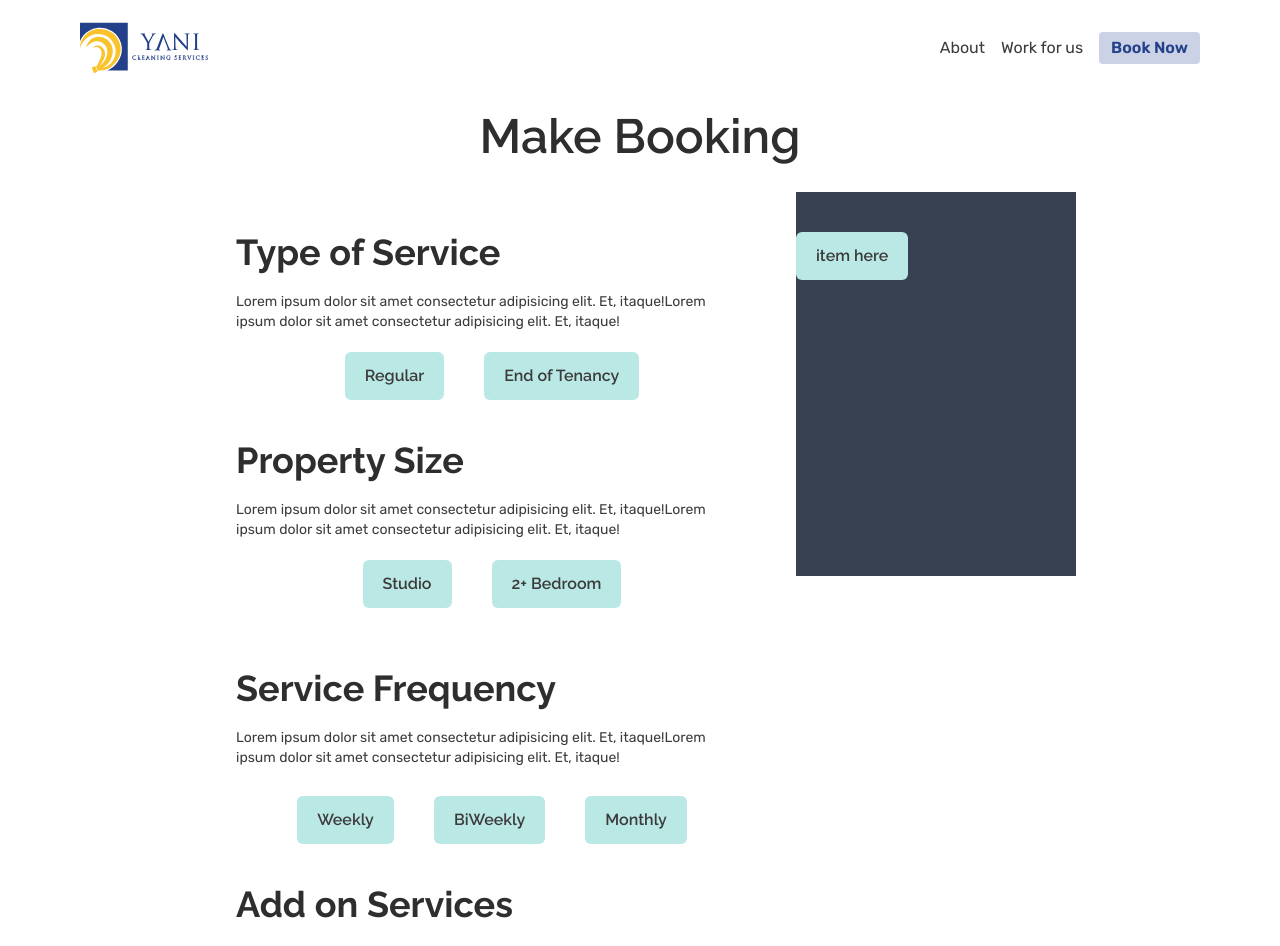
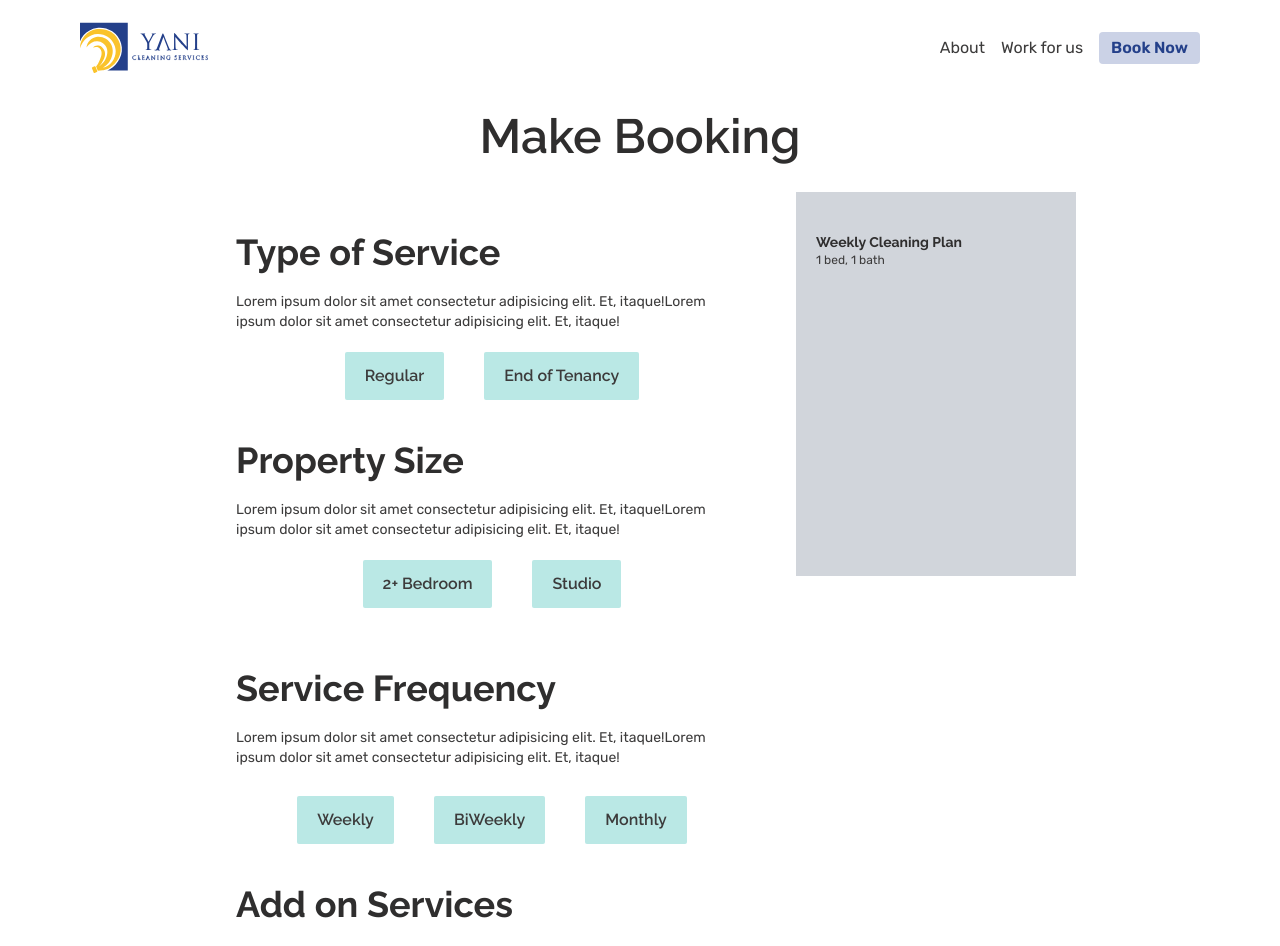
Before and after one commit to guidefari/yani-clean, a Next.js app: page /book in a window 1280 px wide. Shown: the top 946 px of the page. Built offline with nearby package versions, Linux system fonts and the light colour scheme.

Commit message:
feat: improved UX

```diff
--- a/css/index.css
+++ b/css/index.css
@@ -23,6 +23,6 @@
     -webkit-box-shadow: inset 0 0 4px rgba(0,0,0,0.5);
   }
 
-.form-btn{@apply px-5 py-3 rounded-md font-headingSecondary bg-blue-tertiary focus:outline-none focus:ring-2 focus:ring-blue-primary focus:ring-opacity-50;}
+.form-btn{@apply px-5 py-3 rounded-sm font-headingSecondary bg-blue-tertiary focus:outline-none focus:ring-2 focus:ring-blue-primary focus:ring-opacity-50;}
 .number-input{@apply block w-16 mt-1 border-gray-300 rounded-md focus:ring-indigo-500 focus:border-blue-primary focus:ring-opacity-50 sm:text-sm;}
 @tailwind utilities;
--- a/pages/book.js
+++ b/pages/book.js
@@ -5,7 +5,7 @@ const book = () => {
     const [typeOfService, setTypeOfService] = useState('regular')
     const [propertyType, setPropertyType] = useState('studio')
     const [propertySize, setPropertySize] = useState({bed: 1, bath: 1})
-    const [serviceFrequency, setServiceFrequency] = useState('weekly')
+    const [serviceFrequency, setServiceFrequency] = useState('Weekly')
     const [addOnServices, setAddOnServices] = useState([])
 
     const handleAddOnServices = (serviceYacho) => {
@@ -19,6 +19,23 @@ const book = () => {
             setAddOnServices([...addOnServices])
         }
     }
+
+    const handlePropertyType = (type) => {
+        switch (type) {
+            case 'studio':
+                setPropertyType('studio')
+                setPropertySize({bed: 1, bath: 1})
+                break;
+            case 'notStudio':
+                setPropertyType('notStudio')
+                setPropertySize({bed: 2, bath: 1})
+                break;
+
+            default:
+                break;
+        }
+    }
+
     console.log(propertySize)
 
 
@@ -47,11 +64,22 @@ const book = () => {
                                 <p className='text-sm'>Lorem ipsum dolor sit amet consectetur adipisicing elit. Et, itaque!Lorem ipsum dolor sit amet consectetur adipisicing elit. Et, itaque!</p>
                             </div>
                             <div className='flex items-center justify-center pb-5 space-x-10'>
-                                <button className='form-btn' type="button" onClick={() => setPropertyType('studio')}>Studio</button>
-                                <button className='form-btn' type="button" onClick={() => setPropertyType('notStudio')}>2+ Bedroom</button>
+                                <button className='form-btn' type="button" onClick={() => handlePropertyType('notStudio')}>2+ Bedroom</button>
+                                <button className='form-btn' type="button" onClick={() => handlePropertyType('studio')}>Studio</button>
                             </div>
                             {(propertyType === 'notStudio') && (
                                 <div className='flex items-center justify-center space-x-10'>
+                                    <div>
+                                        <label htmlFor="bedrooms" className="block text-sm font-medium text-gray-700">Bedrooms</label>
+                                        <input
+                                            type="number"
+                                            name="bedrooms"
+                                            id="bedrooms"
+                                            min={0}
+                                            className="number-input"
+                                            onChange={(e) => setPropertySize({...propertySize, bed: Number(e.target.value)})}
+                                        />
+                                    </div>
                                     <div>
                                         <label htmlFor="bathrooms" className="block text-sm font-medium text-gray-700">Bathrooms</label>
                                         <input
@@ -61,17 +89,6 @@ const book = () => {
                                             min={0}
                                             className="number-input"
                                             onChange={(e) => setPropertySize({...propertySize, bath: Number(e.target.value)})}
-                                        />
-                                    </div>
-                                    <div>
-                                        <label htmlFor="bedrooms" className="block text-sm font-medium text-gray-700">Bedrooms</label>
-                                        <input
-                                            type="number"
-                                            name="bedrooms"
-                                            id="bedrooms"
-                                            min={0}
-                                            className="number-input"
-                                            onChange={(e) => setPropertySize({...propertySize, bed: Number(e.target.value)})}
                                         />
                                     </div>
                                 </div>
@@ -85,13 +102,13 @@ const book = () => {
                                 </div>
                                 <div className="flex items-center justify-center mt-2 space-x-10">
                                     <div>
-                                        <button className='form-btn' type="button" onClick={() => setServiceFrequency('weekly')}>Weekly</button>
+                                        <button className='form-btn' type="button" onClick={() => setServiceFrequency('Weekly')}>Weekly</button>
                                     </div>
                                     <div>
-                                        <button className='form-btn' type="button" onClick={() => setServiceFrequency('biweekly')}>BiWeekly</button>
+                                        <button className='form-btn' type="button" onClick={() => setServiceFrequency('BiWeekly')}>BiWeekly</button>
                                     </div>
                                     <div>
-                                        <button className='form-btn' type="button" onClick={() => setServiceFrequency('monthly')}>Monthly</button>
+                                        <button className='form-btn' type="button" onClick={() => setServiceFrequency('Monthly')}>Monthly</button>
                                     </div>
                                 </div>
                             </section>
@@ -117,10 +134,12 @@ const book = () => {
                             </div>
                         </section>
                     </div>
-                    <div id='detailsConfirm' className="col-span-1 py-10 bg-gray-700 max-h-96">
+                    <div id='detailsConfirm' className="col-span-1 px-5 py-10 bg-gray-300 max-h-96">
                         <section>
-
-                            <button className='form-btn' type="submit" onClick={() => ''}>item here</button>
+                            <h3 className='text-sm font-heading text-black-heading'>{(typeOfService === 'regular' ) ? `${serviceFrequency} Cleaning Plan` : `End of Tenancy Cleaning Plan`} </h3>
+                            <div className='text-xs'>
+                                {propertySize.bed} bed, {propertySize.bath} bath
+                            </div>
                         </section>
                     </div>
                 </form>
```
